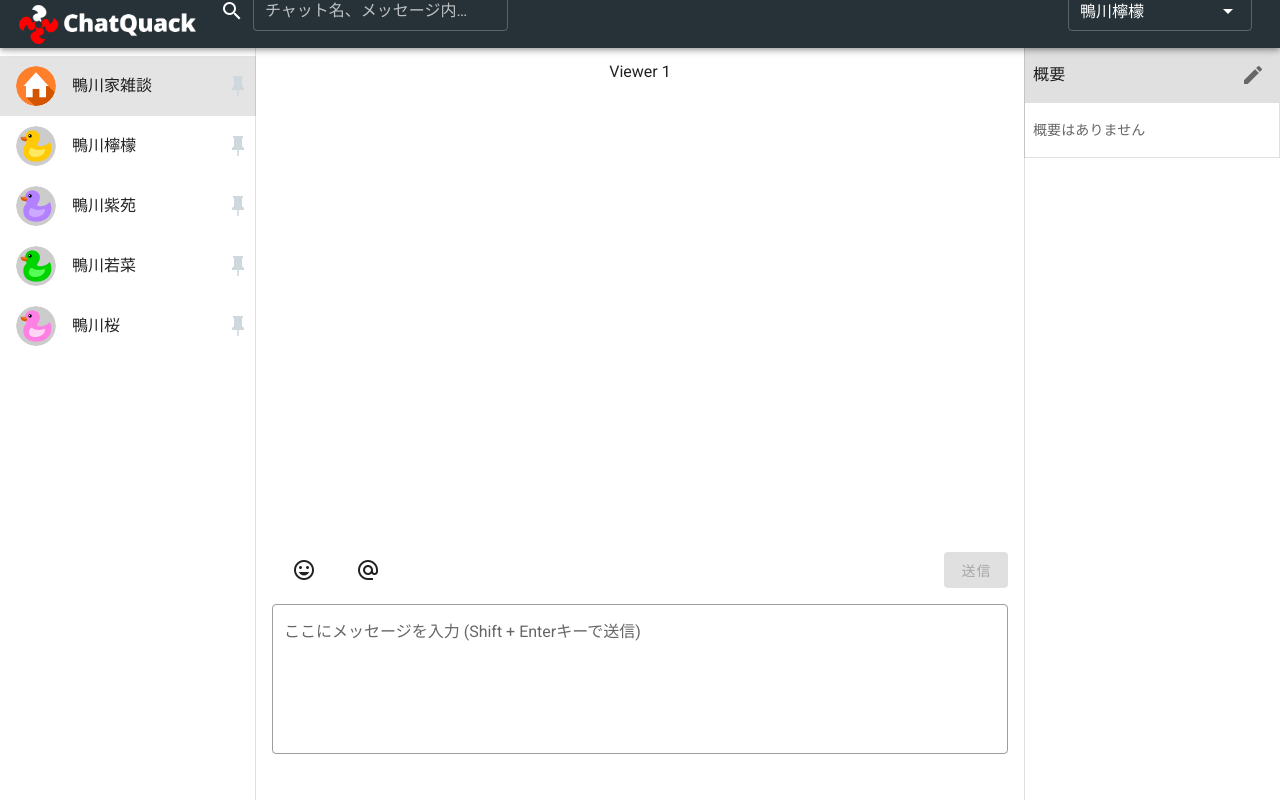
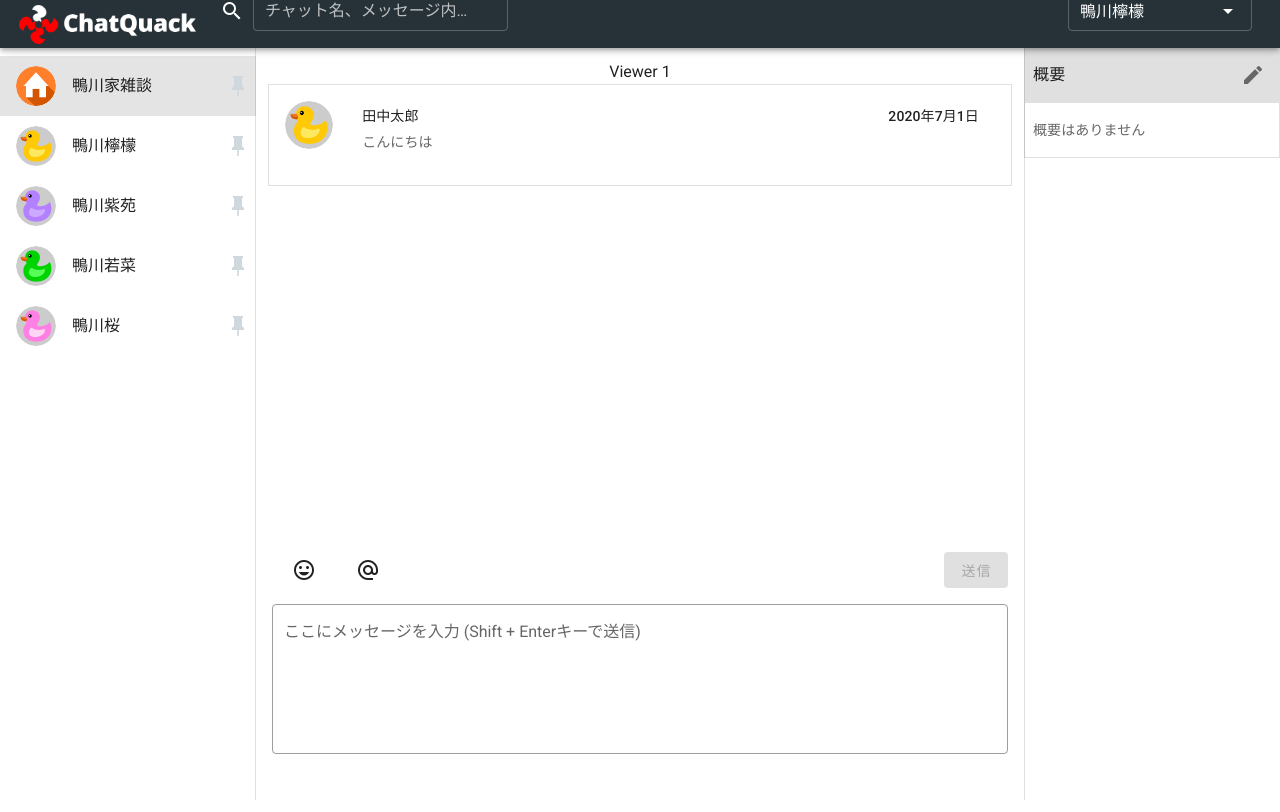
Before and after one commit to azureleaf/chat-quack, a Nuxt app: page /users/1 in a window 1280 px wide. Built offline with nearby package versions, Linux system fonts and the light colour scheme.

Commit message:
feat: Display sample message in the channel

```diff
--- /dev/null
+++ b/components/Message.vue
@@ -0,0 +1,41 @@
+<template>
+  <v-card flat tile outlined>
+    <v-card-text>
+      <v-layout justify-center align-center>
+        <v-row>
+          <v-col cols="1">
+            <v-avatar>
+              <img src="/duck_yellow.png" />
+            </v-avatar>
+          </v-col>
+          <v-col cols="11">
+            <v-card flat tile>
+              <v-card-title class="py-1 text-subtitle-2">
+                田中太郎
+                <v-spacer />
+                2020年7月1日
+              </v-card-title>
+              <v-card-text class="text-left">
+                こんにちは
+              </v-card-text>
+            </v-card>
+          </v-col>
+        </v-row>
+      </v-layout>
+    </v-card-text>
+  </v-card>
+</template>
+
+<script>
+export default {
+  data() {
+    return {};
+  }
+};
+</script>
+
+<style scoped>
+.btn {
+  text-transform: none; /** Disable conversion to upper cases  */
+}
+</style>
--- a/pages/users/_id.vue
+++ b/pages/users/_id.vue
@@ -3,9 +3,13 @@
     <v-flex class="text-center">
       Viewer
       {{ this.$route.params.id }}
+      <Message />
     </v-flex>
     <v-footer absolute class="pa-0">
       <Editor />
     </v-footer>
   </v-layout>
 </template>
+<script>
+export default {};
+</script>
```
